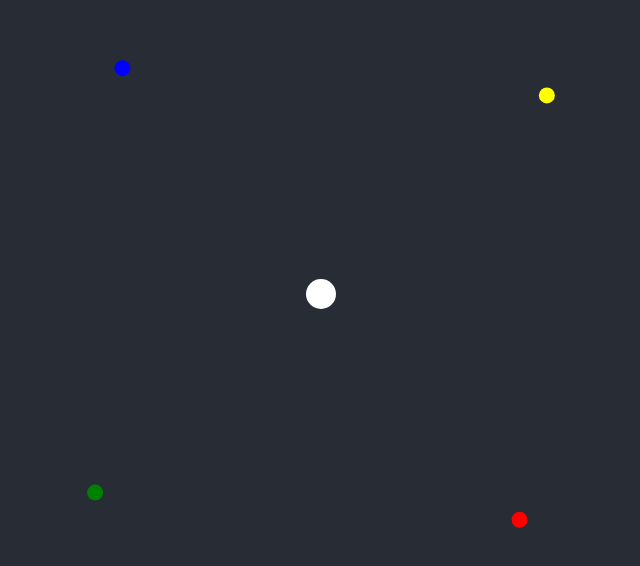
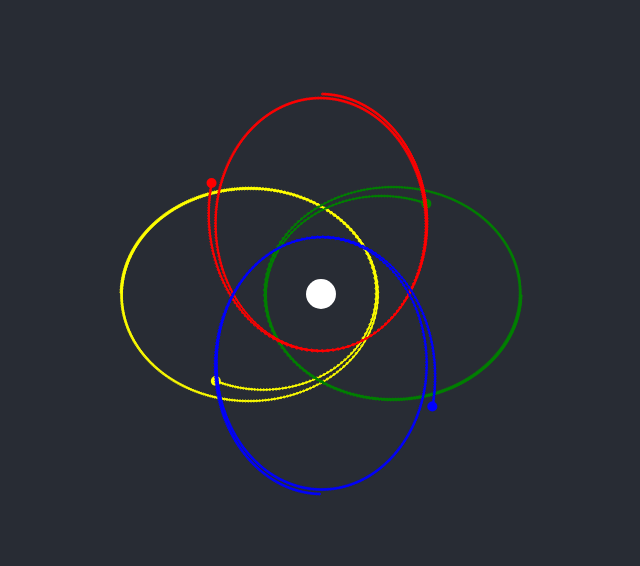
Before and after one commit to tlstommy/n-body-simulator, a React (Create React App) app: page / in a window 1280 px wide. Shown: the part 106-672 px from the top of the page, without its empty margins (319-959 px from the left). Built offline with nearby package versions, Linux system fonts and the light colour scheme.

Commit message:
commit sim trails

```diff
--- a/src/components/Container.js
+++ b/src/components/Container.js
@@ -7,11 +7,11 @@ import Simulation from './Simulation';
 export default function Container(){
 
     const [bodiesData, setBodiesData] = useState([
-        { x: 400, y: 400, vX: 0, vY: 0, radius: 15, color: 'white', mass: 1000, staticBody: true},
-        { x: 100, y: 400, vX: 0, vY: -1.5, radius: 8, color: 'yellow', mass: 10, staticBody: false},
-        { x: 700, y: 400, vX: 0, vY: 1.5, radius: 8, color: 'green', mass: 10, staticBody: false},
-        { x: 400, y: 100, vX: 1.5, vY: 0, radius: 8, color: 'red', mass: 10, staticBody: false},
-        { x: 400, y: 700, vX: -1.5, vY: 0, radius: 8, color: 'blue', mass: 10, staticBody: false},
+        { x: 400, y: 400, vX: 0, vY: 0, radius: 15, color: 'white', mass: 5000, staticBody: true, trail: []},
+        { x: 200, y: 400, vX: 0, vY: -1.5, radius: 5, color: 'yellow', mass: 100, staticBody: false, trail: []},
+        { x: 600, y: 400, vX: 0, vY: 1.5, radius: 5, color: 'green', mass: 100, staticBody: false, trail: []},
+        { x: 400, y: 200, vX: 1.5, vY: 0, radius: 5, color: 'red', mass: 100, staticBody: false, trail: []},
+        { x: 400, y: 600, vX: -1.5, vY: 0, radius: 5, color: 'blue', mass: 100, staticBody: false, trail: []},
     ]);
 
 
@@ -36,6 +36,11 @@ export default function Container(){
 
         //calc mouse velocity
         if(mouseHeldDown){
+
+            if(endClickPos === null){
+                setEndClickPos(startClickPos);
+            }
+
             var deltaX = startClickPos.x - endClickPos.x;
             var deltaY = startClickPos.y - endClickPos.y;
         }
@@ -57,12 +62,13 @@ export default function Container(){
         const newBody = {
             x: mouseX,
             y: mouseY,
-            vX: deltaX/100,
-            vY: deltaY/100,
+            vX: deltaX/50,
+            vY: deltaY/50,
             radius: 10,
             color: 'purple',
-            mass: 10,
-            staticBody: false
+            mass: 100,
+            staticBody: false,
+            trail: []
         }
 
         //add a new body
--- a/src/components/GravBody.js
+++ b/src/components/GravBody.js
@@ -2,6 +2,20 @@
 export default function GravBody(props){
 
     const { x, y, vX, vY, radius, color, mass, staticBody, ctx } = props;
+
+    //draw trails
+    if (ctx && props.trail) {
+        ctx.beginPath();
+        props.trail.forEach((point, index) => {
+            ctx.arc(point.x, point.y, 1, 0, 2 * Math.PI);
+            if (index > 0) {
+                ctx.moveTo(point.x, point.y);
+                ctx.lineTo(props.trail[index - 1].x, props.trail[index - 1].y);
+            }
+        });
+        ctx.strokeStyle = props.color;
+        ctx.stroke();
+    }
 
     //draw body to canvas
     if(ctx) {
--- a/src/components/Simulation.js
+++ b/src/components/Simulation.js
@@ -11,7 +11,7 @@ export default function Simulation(props){
     const [bodyY, setBodyY] = useState();
 
     const SIM_SPEED = 0.1;
-    const G = 6.67; // Grav constant
+    const G = 2; // Grav constant
 
     function handleCollision(body, otherBody){
         if (body.mass === otherBody.mass) {
@@ -83,6 +83,16 @@ export default function Simulation(props){
             body.x += body.vX;
             body.y += body.vY;
 
+            //trail stuff
+            //add cur pos to trail list
+            body.trail.push({ x: body.x, y: body.y });
+
+            //trail lims
+            if (body.trail.length > 5000) {
+                body.trail.shift();
+            }
+
+
         }
     }
 
--- /dev/null
+++ b/src/components/Trail.js
@@ -0,0 +1,16 @@
+import React from "react";
+export default function Trail(props){
+
+    const { positions, color  } = props;
+
+    return (
+        <svg style={{ position: 'absolute', top: 0, left: 0, width: '100%', height: '100%' }}>
+            <path
+                d={positions.map((pos, index) => `${index === 0 ? 'M' : 'L'} ${pos.x} ${pos.y}`).join(' ')}
+                stroke={color}
+                strokeWidth="2"
+                fill="none"
+            />
+        </svg>
+    );
+}
```
